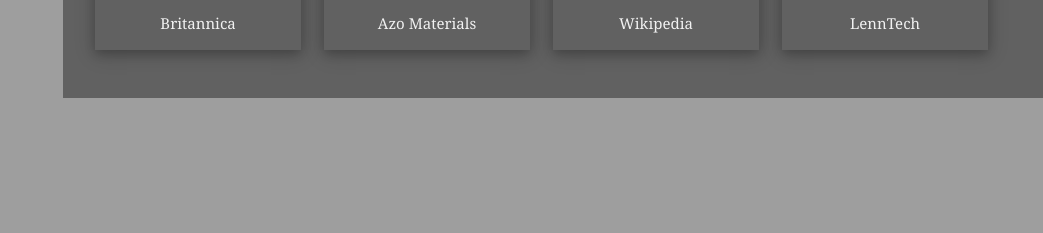
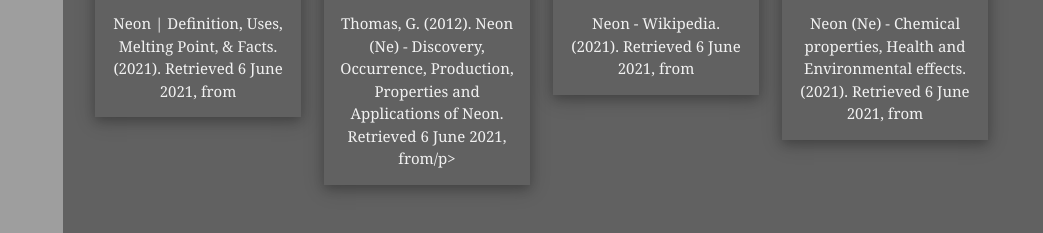
Before and after one commit to VishnuSharma30/Neon, a plain HTML site: page index.html in a window 1280 px wide. Shown: the part 1651-1884 px from the top of the page, without its empty margins (237-1280 px from the left). Before the commit the page ends 1749 px from the top, so only its background shows below. Drawn offline with nearby package versions, Linux system fonts and the light colour scheme; a script that the page names is missing; a web font is replaced by a local one.

Commit message:
Update index.html

```diff
--- a/index.html
+++ b/index.html
@@ -16,7 +16,7 @@
   <a href="javascript:void(0)" onclick="w3_close()" class="w3-bar-item w3-button w3-padding w3-hide-large">CLOSE</a>
   <a href="#" onclick="w3_close()" class="w3-bar-item w3-button">HOME PAGE</a>
   <a href="#about" onclick="w3_close()" class="w3-bar-item w3-button">ABOUT NEON</a>
-  <a href="#contact" onclick="w3_close()" class="w3-bar-item w3-button">CREDITED SITES</a>
+  <a href="#contact" onclick="w3_close()" class="w3-bar-item w3-button">MY SOURCES</a>
 </nav>
 
 <!-- Top menu on small screens -->
@@ -67,7 +67,7 @@
   <!-- About section -->
   <div class="w3-container w3-dark-gray w3-center w3-text-light-grey w3-padding-32" id="about">
     <div class="about w3-half">
-      <img src="https://i.pinimg.com/originals/49/7f/dd/497fdd28f201e2232912b22085bd42c8.jpg" alt="La Terre" class="w3-image w3-padding-25" width="375" height="400">
+      <img src="https://cdn.thinglink.me/api/image/515544418166505473/1240/10/scaletowidth" alt="Neon" class="w3-image w3-padding-25" width="375" height="400">
     </div>
     <div class="w3-half" style="max-width:600px">
       <div class="about"><h2>Neon, the best element!</h2></div>
@@ -93,7 +93,7 @@
               <img src="https://upload.wikimedia.org/wikipedia/en/thumb/7/71/Encyclop%C3%A6dia_Britannica.svg/1200px-Encyclop%C3%A6dia_Britannica.svg.png" alt="Britannica" class="w3-center" style="width:90%">
             </a>
             <div class="w3-container w3-center">
-              <p>Britannica</p>
+              <p>Neon | Definition, Uses, Melting Point, & Facts. (2021). Retrieved 6 June 2021, from</p>
             </div>
           </div>
         </div>
@@ -104,7 +104,7 @@
               <img src="https://www.azom.com/themes/Standard/images/full_site_logo.png" alt="Azo Materials" class="w3-center" style="width:90%">
             </a>
             <div class="w3-container w3-center">
-              <p>Azo Materials</p>
+              <p>Thomas, G. (2012). Neon (Ne) - Discovery, Occurrence, Production, Properties and Applications of Neon. Retrieved 6 June 2021, from/p>
             </div>
           </div>
         </div>
@@ -115,7 +115,7 @@
               <img src="https://upload.wikimedia.org/wikipedia/commons/thumb/7/77/Wikipedia_svg_logo.svg/1200px-Wikipedia_svg_logo.svg.png" alt="Wikipedia" class="w3-center" style="width:90%">
             </a>
             <div class="w3-container w3-center">
-              <p>Wikipedia</p>
+              <p>Neon - Wikipedia. (2021). Retrieved 6 June 2021, from</p>
             </div>
           </div>
         </div>
@@ -126,7 +126,7 @@
               <img src="https://www.lenntech.com/images/Logo/Lenntech-water.png" alt="LennTech" class="w3-center" style="width:90%">
             </a>
             <div class="w3-container w3-center">
-              <p>LennTech</p>
+              <p>Neon (Ne) - Chemical properties, Health and Environmental effects. (2021). Retrieved 6 June 2021, from</p>
             </div>
           </div>
         </div>
```
